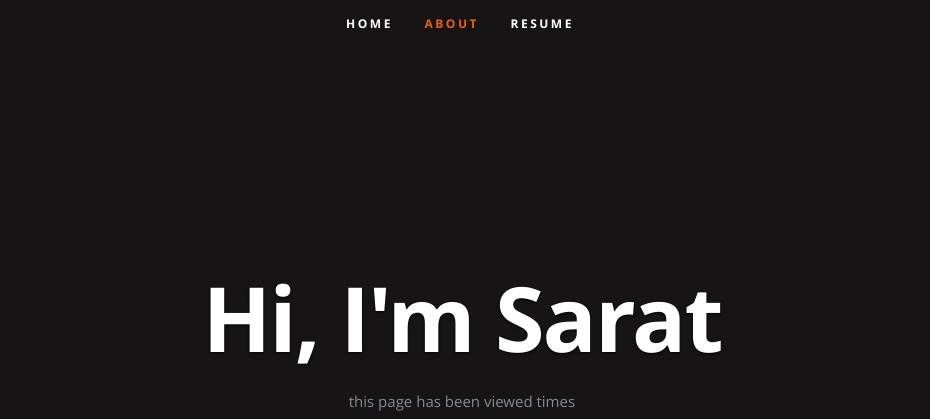
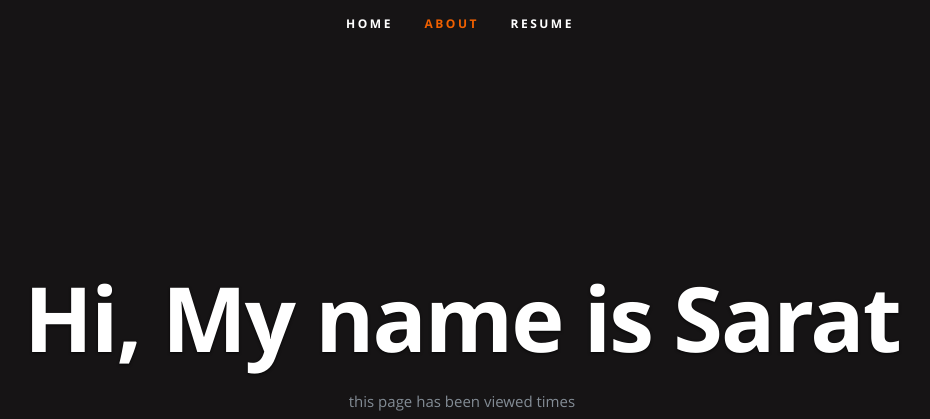
Before and after one commit to sarat-balogun/Azure-Resume, a plain HTML site: page frontend/index.html in a window 1280 px wide. Shown: the top 419 px of the page, without its empty margins (180-1110 px from the left). Drawn offline with nearby package versions, Linux system fonts and the light colour scheme.

Commit message:
Updates to html

```diff
--- a/frontend/index.html
+++ b/frontend/index.html
@@ -54,7 +54,7 @@
 
       <div class="row banner">
          <div class="banner-text">
-            <h1 class="responsive-headline">Hi, I'm Sarat</h1>
+            <h1 class="responsive-headline">Hi, My name is Sarat</h1>
 
             <p>this page has been viewed <a id="counter"></a> times </p>
             <ul class="social">
```
Also changed, not shown: 1 other file.
